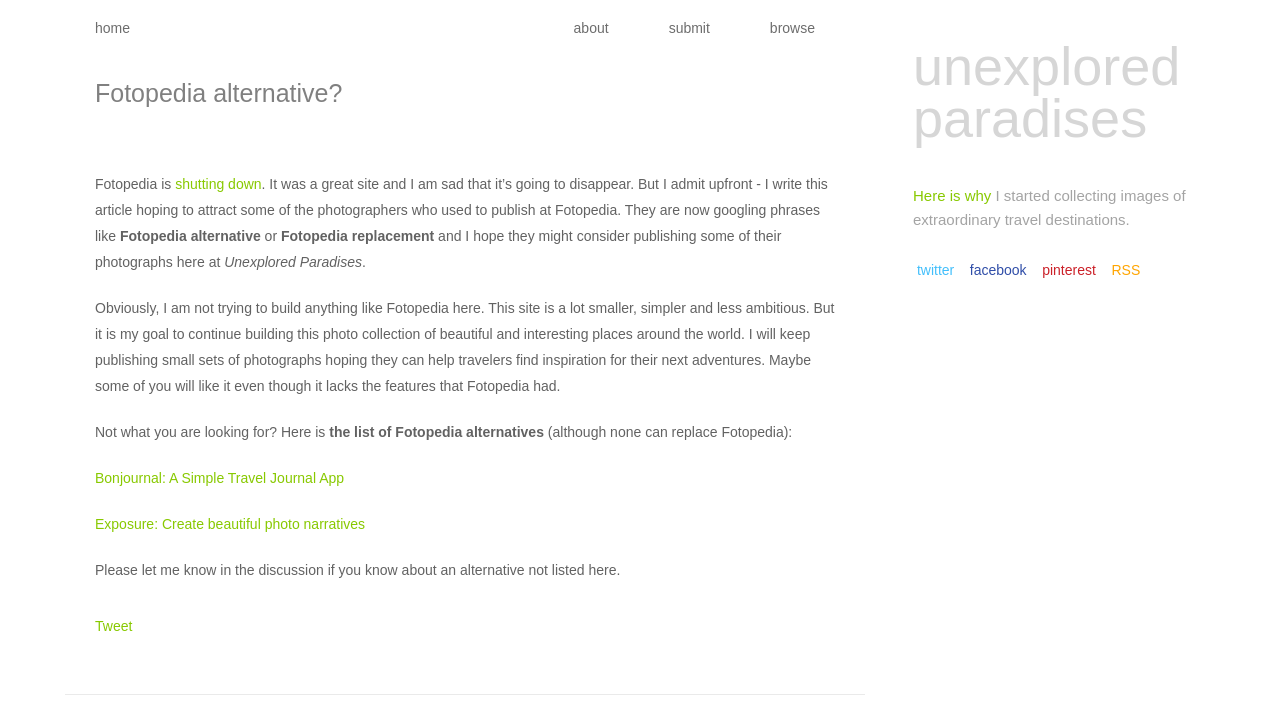
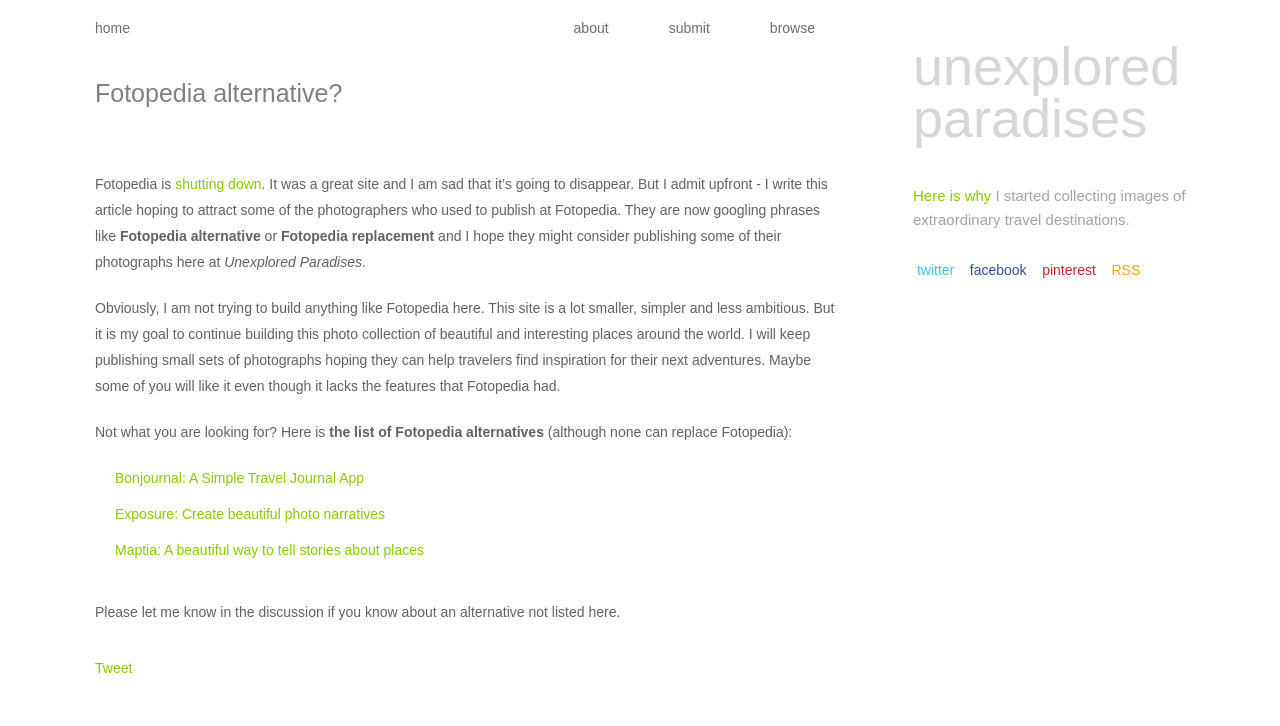
Before and after one commit to crawlingout/unexplored, a Jekyll site: the page built from _posts/2014-08-04-fotopedia-alternative.markdown, in a window 1280 px wide and 900 px high, cut to the strip 0-726 px from the top of the window. Built offline with Jekyll 4.4.1, drawn with Linux system fonts in a browser that asks for light colours; Markdown is read by kramdown in place of the engine named in the settings; comment, search, counter and statistics services are not loaded.

Commit message:
More Fotopedia alternatives

```diff
--- a/_posts/2014-08-04-fotopedia-alternative.markdown
+++ b/_posts/2014-08-04-fotopedia-alternative.markdown
@@ -10,8 +10,23 @@
 
 Not what you are looking for? Here is <strong>the list of Fotopedia alternatives</strong> (although none can replace Fotopedia):
 
-<a href="https://bonjourn.al/">Bonjournal: A Simple Travel Journal App</a>
+<div style="padding-left: 20px;">
+    <p style="margin-bottom: 10px;">
+        <a href="https://bonjourn.al/">Bonjournal: A Simple Travel Journal App</a>
+    </p>
+    <p style="margin-bottom: 10px;">
+        <a href="https://exposure.co/">Exposure: Create beautiful photo narratives</a>
+    </p>
+    <p style="margin-bottom: 10px;">
+        <a href="https://maptia.com/">Maptia: A beautiful way to tell stories about places</a>
+    </p>
+    <p style="margin-bottom: 10px;">
+        <a href=""></a>
+    </p>
+    <p style="margin-bottom: 10px;">
+        <a href=""></a>
+    </p>
+</div>
 
-<a href="https://exposure.co/">Exposure: Create beautiful photo narratives</a>
-
+<br />
 Please let me know in the discussion if you know about an alternative not listed here.
```
